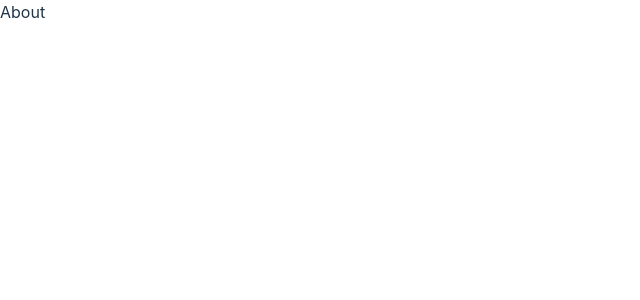
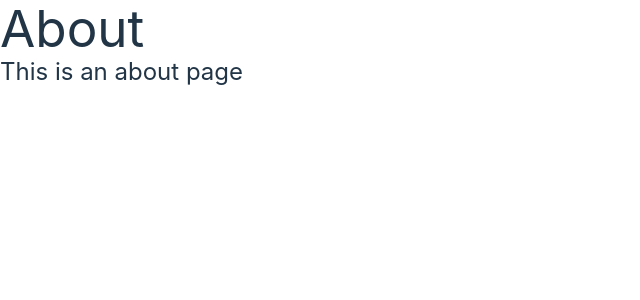
Before and after one commit to JubaStriker/react-redux, a React (Vite) app: page /about in a window 1280 px wide. Shown: the top 300 px of the page, without its empty margins (0-640 px from the left). Built offline with nearby package versions, Linux system fonts and the light colour scheme.

Commit message:
Custom base css tailwind class added

```diff
--- a/src/index.css
+++ b/src/index.css
@@ -1,6 +1,18 @@
 @tailwind base;
 @tailwind components;
 @tailwind utilities;
+
+@layer base {
+  h1{
+    @apply text-4xl
+  }
+  h2{
+    @apply text-3xl
+  }
+  h3{
+    @apply text-2xl
+  }
+}
 
 :root {
   font-family: Inter, system-ui, Avenir, Helvetica, Arial, sans-serif;
--- a/src/pages/About.tsx
+++ b/src/pages/About.tsx
@@ -1,9 +1,8 @@
-import React from 'react';
-
 const About = () => {
     return (
         <div>
-            About
+            <h1>About</h1>
+            <h3>This is an about page</h3>
         </div>
     );
 };
```
